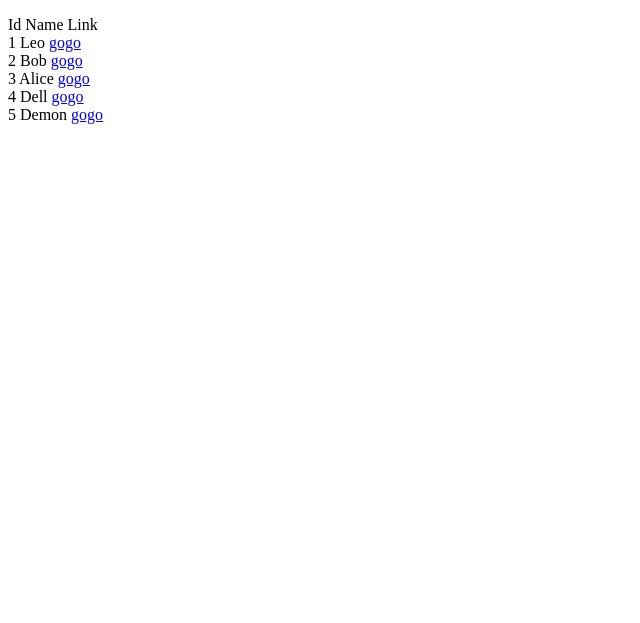
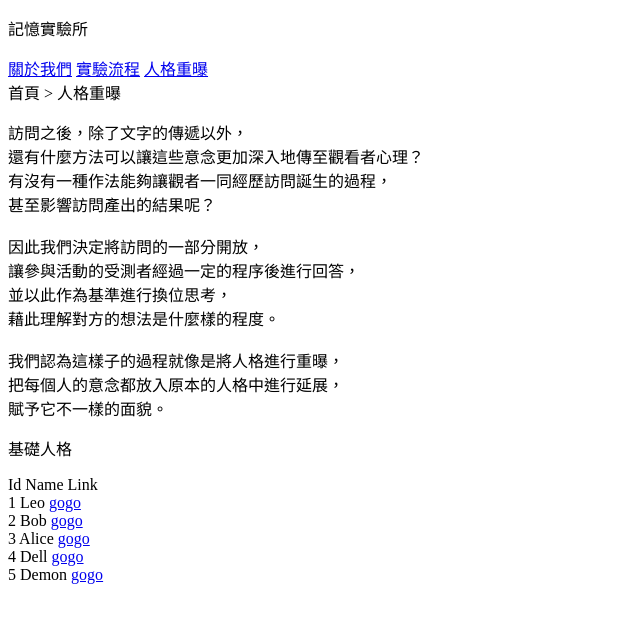
Before and after one commit to w4a2y4/memorylab-website, a Flask app: page /characters in a window 1280 px wide. Shown: the top 623 px of the page, without its empty margins (0-640 px from the left). Run offline with Flask 2, Linux system fonts and the light colour scheme; data comes from the database, SQL or seed files in the repository.

Commit message:
heng_test_html

```diff
--- a/templates/characters.html
+++ b/templates/characters.html
@@ -7,6 +7,31 @@
     <title>記憶實驗所-人格重曝</title>
 </head>
 <body>
+    <p>記憶實驗所</p>
+    <div class="toolbar">
+        <a href="./team">關於我們</a>
+        <a href="./flow">實驗流程</a>
+        <a href="./characters">人格重曝</a><br>
+    </div>
+    <div class="nowpos"><a>首頁 > 人格重曝</a><br></div>
+    <div class="text">
+        <p>
+            訪問之後，除了文字的傳遞以外，<br>
+            還有什麼方法可以讓這些意念更加深入地傳至觀看者心理？<br>
+            有沒有一種作法能夠讓觀者一同經歷訪問誕生的過程，<br>
+            甚至影響訪問產出的結果呢？<br><br>
+
+            因此我們決定將訪問的一部分開放，<br>
+            讓參與活動的受測者經過一定的程序後進行回答，<br>
+            並以此作為基準進行換位思考，<br>
+            藉此理解對方的想法是什麼樣的程度。<br><br>
+
+            我們認為這樣子的過程就像是將人格進行重曝，<br>
+            把每個人的意念都放入原本的人格中進行延展，<br>
+            賦予它不一樣的面貌。<br>
+        </p>
+    </div>
+    <p>基礎人格<br></p>
     <p>
         <tr>
             <th>Id</th>
```
Also changed, not shown: templates/character.html (+19 -1 lines).
